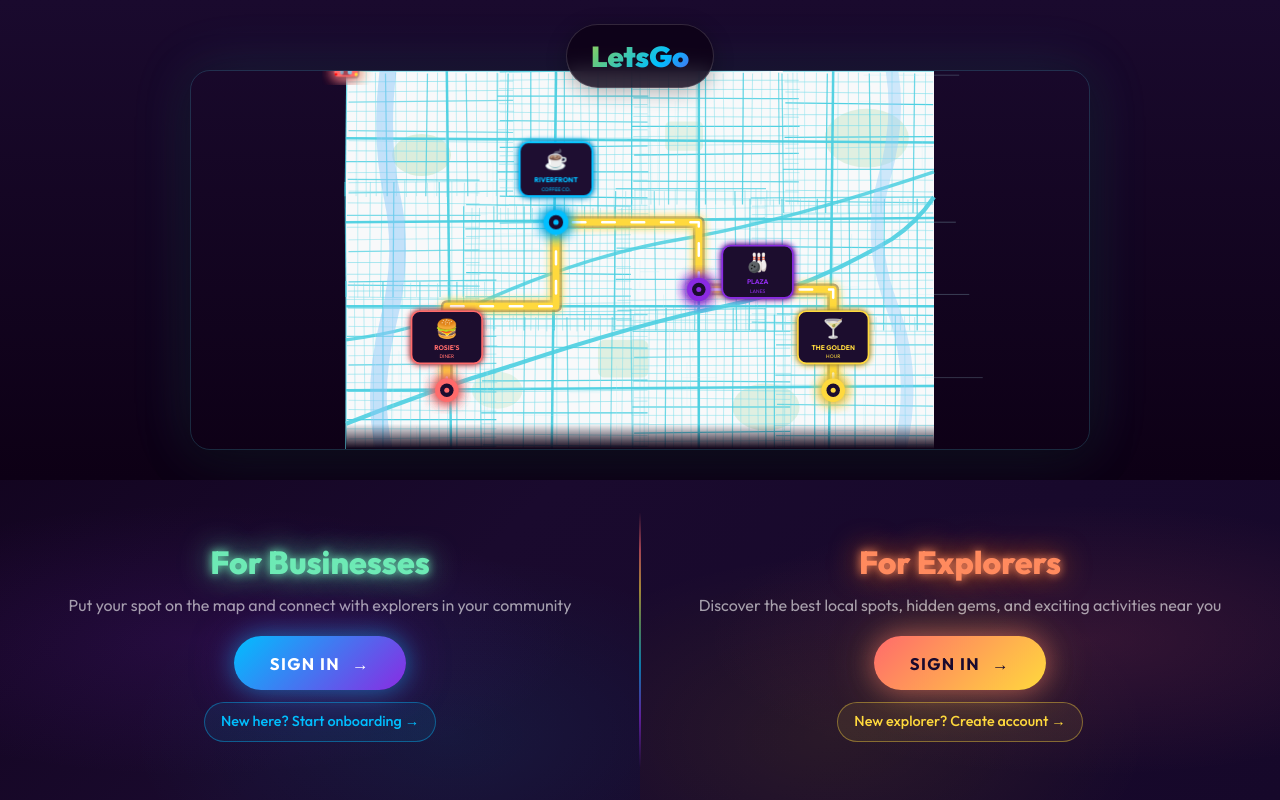
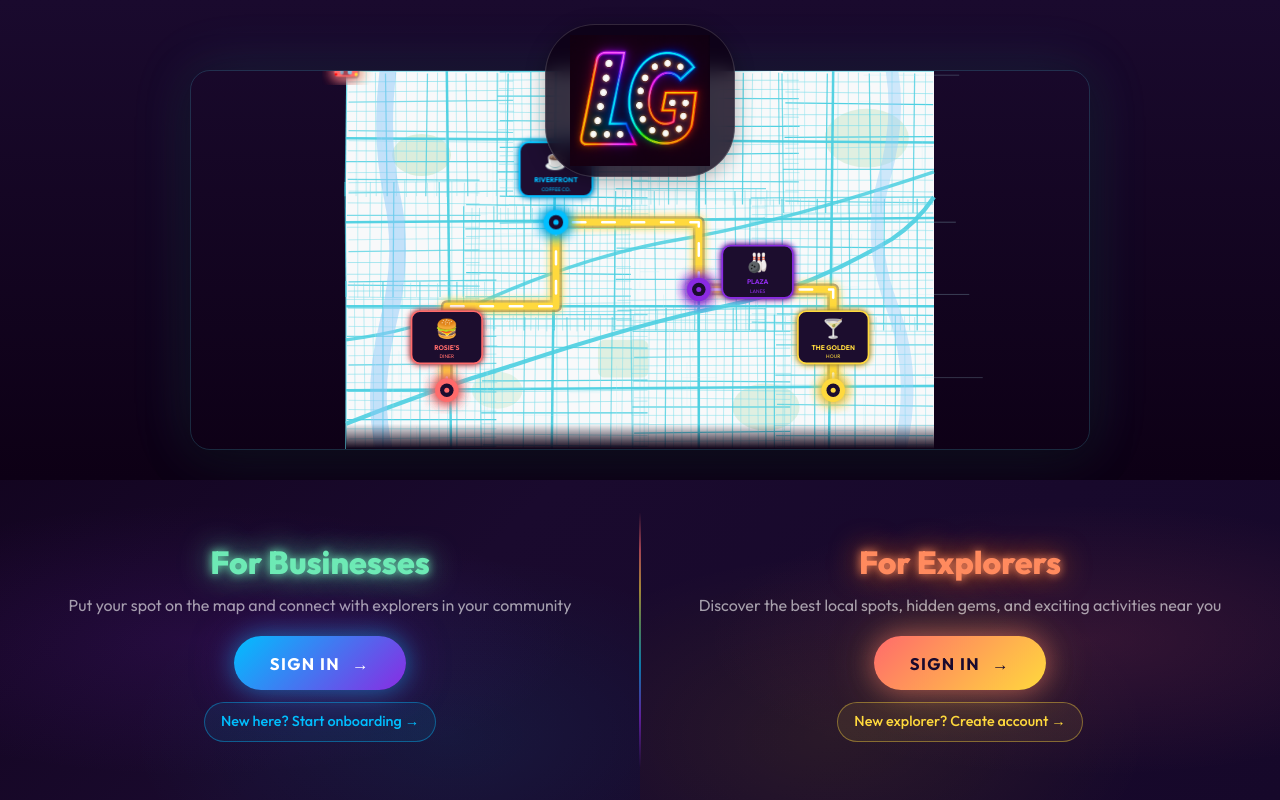
Before and after one commit to olsoncreations/LetsGo, a Next.js app: page /welcome in a window 1280 px wide. Built offline with nearby package versions, Linux system fonts and the light colour scheme; no server answers.

Commit message:
Replace text logo with actual logo image on Welcome page
Co-Authored-By: Claude Opus 4.6 <noreply@anthropic.com>

```diff
--- a/app/welcome/page.tsx
+++ b/app/welcome/page.tsx
@@ -1,6 +1,7 @@
 "use client";
 
 import React, { useState, useEffect, useMemo, useRef, useCallback } from "react";
+import Image from "next/image";
 import { useRouter } from "next/navigation";
 import { supabaseBrowser } from "@/lib/supabaseBrowser";
 
@@ -1102,21 +1103,13 @@ export default function WelcomePage() {
           boxShadow: "0 4px 20px rgba(0, 0, 0, 0.3)",
         }}
       >
-        <span
-          style={{
-            fontFamily: "'Outfit', sans-serif",
-            fontSize: "1.8rem",
-            fontWeight: 900,
-            background: "linear-gradient(135deg, #ff6b6b, #ffd93d, #6bcb77, #00bfff, #8a2be2)",
-            backgroundSize: "200% 200%",
-            WebkitBackgroundClip: "text",
-            WebkitTextFillColor: "transparent",
-            backgroundClip: "text",
-            animation: "border-dance 4s ease infinite",
-          }}
-        >
-          LetsGo
-        </span>
+        <Image
+          src="/lg-logo.png"
+          alt="Let's Go"
+          width={140}
+          height={42}
+          priority
+        />
       </div>
 
       {/* Map Section - 60% of viewport */}
```
